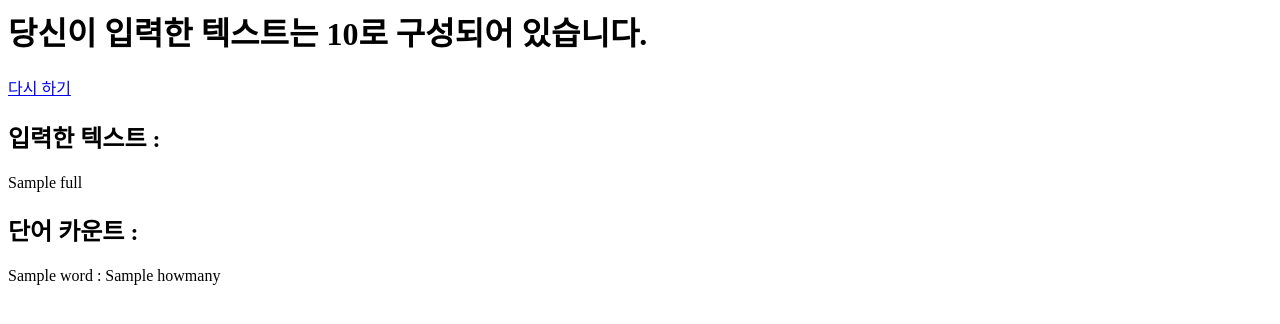
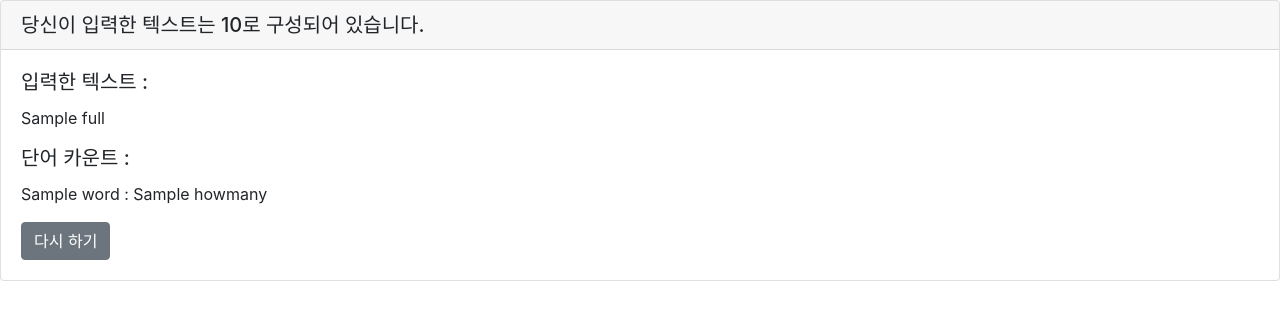
Before and after one commit to OhSeongBeen/wordcounter, a Django app: template wordcount/templates/result.html in a window 1280 px wide. Shown: the top 324 px of the page. Run offline with Django 3.2, Linux system fonts and the light colour scheme; the template is opened without the code that fills it: most values are stand-ins (such as "Sample title", 1, 10 or a date in 2020); some libraries are stand-ins or nearby versions.

Commit message:
change design

```diff
--- a/wordcount/templates/result.html
+++ b/wordcount/templates/result.html
@@ -1,16 +1,27 @@
-<h1>당신이 입력한 텍스트는 {{total}}<!--총 단어 수-->로 구성되어 있습니다.</h1>
-
-<a href="{%url 'home'%}">다시 하기</a>
-<br>
-<h2>입력한 텍스트 : </h2>
-<!--입력받은 전체 텍스트-->
-{{full}}
-
-<h2>단어 카운트 : </h2>
+<!DOCTYPE html>
+<html lang="en">
+<head>
+    <meta charset="UTF-8">
+    <link rel="stylesheet" href="https://stackpath.bootstrapcdn.com/bootstrap/4.3.1/css/bootstrap.min.css"
+    integrity="sha384-ggOyR0iXCbMQv3Xipma34MD+dH/1fQ784/j6cY/iJTQUOhcWr7x9JvoRxT2MZw1T"
+    crossorigin="anonymous">
+</head>
+<body>
+    <div class="card">
+        <h5 class="card-header">당신이 입력한 텍스트는 {{total}}<!--총 단어 수-->로 구성되어 있습니다.</h5>
+        <div class="card-body">
+            <h5 class="card-title">입력한 텍스트 : </h5>
+            <p class="card-text">{{full}} <!--입력받은 전체 텍스트--></p>
+            <h5 class="card-title">단어 카운트 : </h5>
+            <p class="card-text">
                 <!--단어, 단어가 나온 횟수-->
                 <!-- {{dictionary}} -->
                 {%for word, howmany in dictionary%}
-
                 {{word}} : {{howmany}}
                 <br>
                 {%endfor%}
+            </p>
+            <a class="btn btn-secondary" href="{%url 'home'%}">다시 하기</a>
+    </div>
+</body>
+</html>
```
Also changed, not shown: wordcount/templates/home.html (+22 -7 lines). Lines whose indentation alone changed are shown as unchanged.
